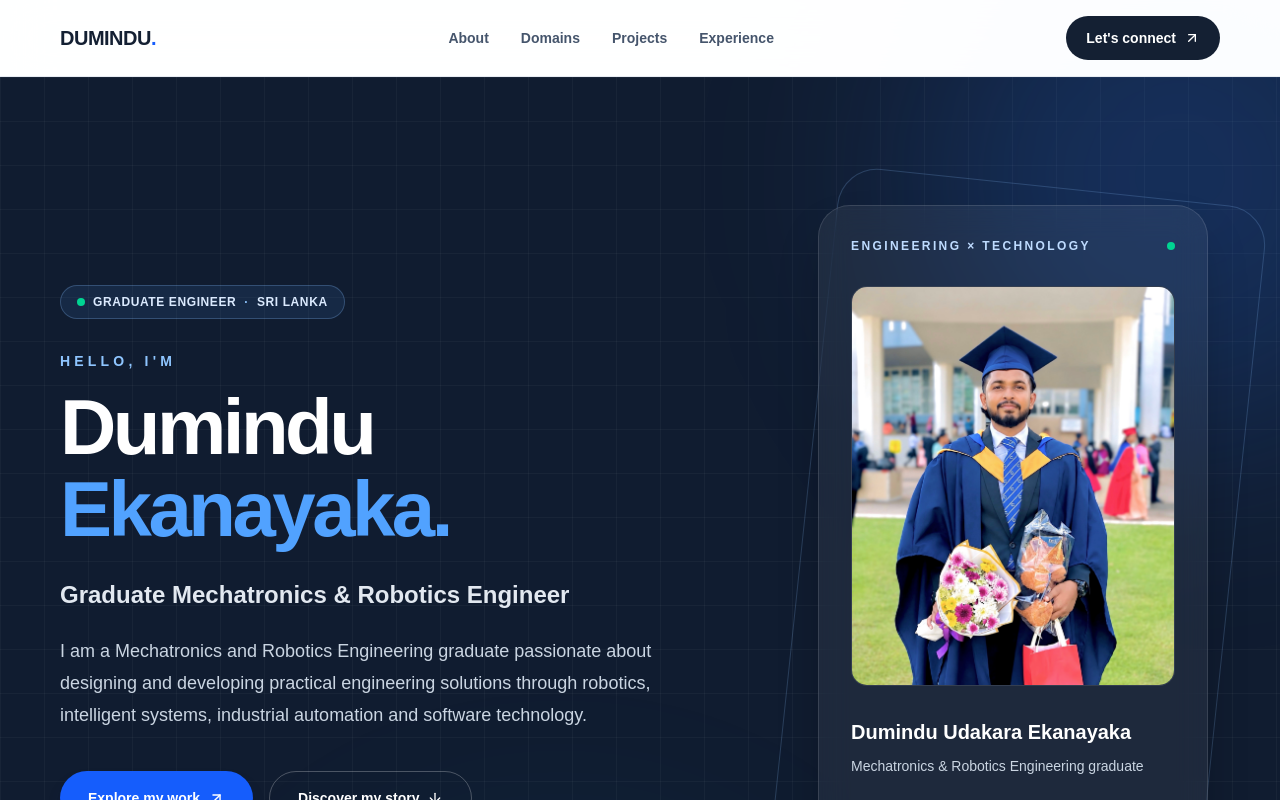
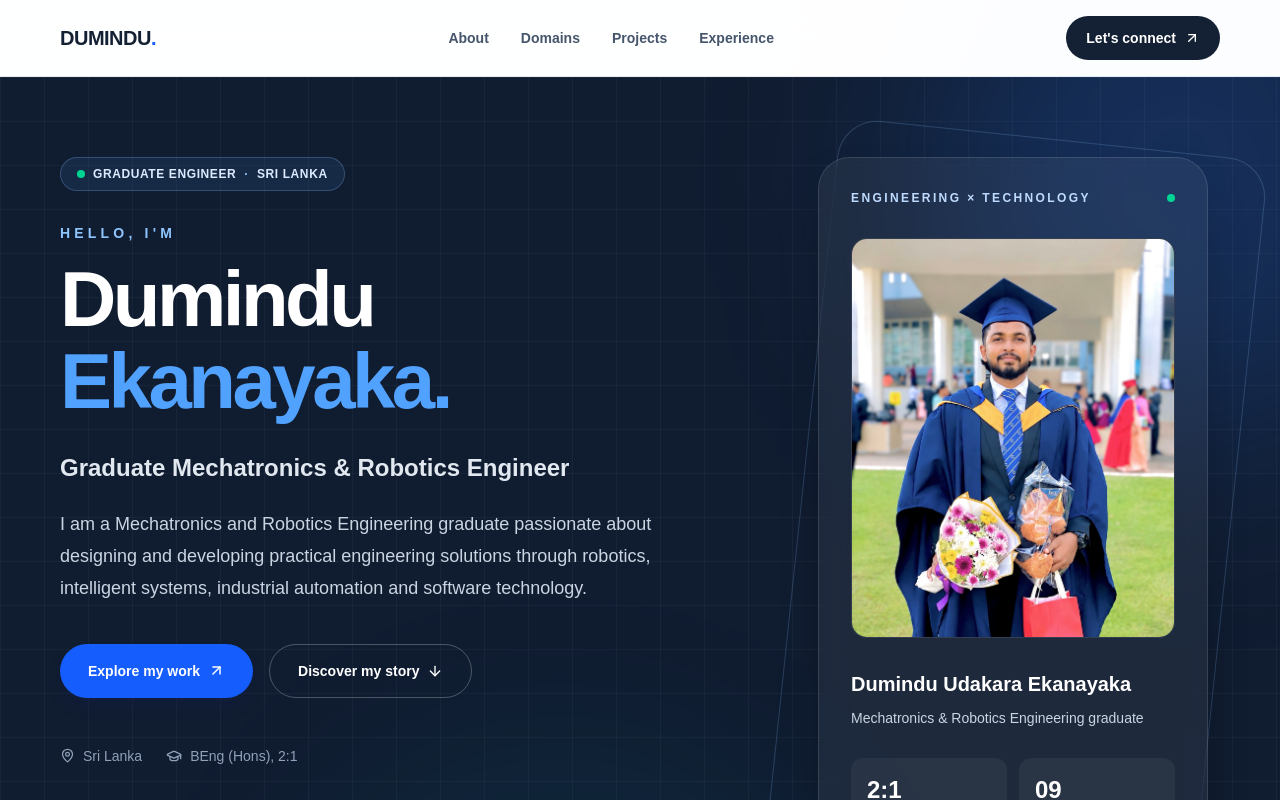
Before and after one commit to duminduue/dumindu-portfolio, a Next.js app: page / in a window 1280 px wide. Shown: the top 800 px of the page. Built offline with nearby package versions, Linux system fonts and the light colour scheme.

Commit message:
Reduce excessive top spacing in hero section

```diff
--- a/src/app/page.tsx
+++ b/src/app/page.tsx
@@ -104,7 +104,7 @@ export default function Home() {
       <section id="home" className="hero-grid relative isolate bg-[#101c30] text-white">
         <div className="pointer-events-none absolute -right-40 -top-40 -z-10 h-[520px] w-[520px] rounded-full bg-blue-500/20 blur-[110px]" />
         <div className="pointer-events-none absolute -bottom-52 left-1/4 -z-10 h-[480px] w-[480px] rounded-full bg-cyan-400/10 blur-[110px]" />
-        <div className="section-shell grid min-h-[680px] items-center gap-14 py-24 md:grid-cols-[1.25fr_.75fr] md:py-32">
+        <div className="section-shell grid min-h-[680px] items-start gap-14 py-16 md:grid-cols-[1.25fr_.75fr] md:py-20">
           <div>
             <div className="mb-8 inline-flex items-center gap-2 rounded-full border border-blue-300/25 bg-blue-400/10 px-4 py-2 text-xs font-bold tracking-wider text-blue-100">
               <span className="h-2 w-2 rounded-full bg-emerald-400" /> GRADUATE ENGINEER <span className="text-blue-300">·</span> SRI LANKA
```
